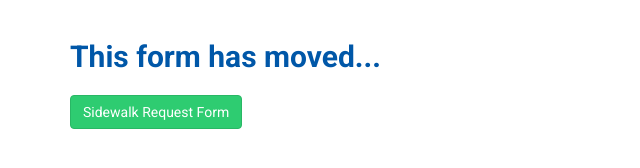
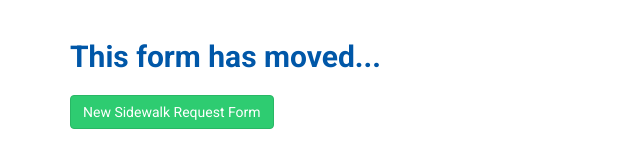
Before and after one commit to lfucg/sidewalks, a plain HTML site: page index.html at #!/home in a window 1280 px wide. Shown: the whole page, without its empty margins (0-640 px from the left). Drawn offline with nearby package versions, Linux system fonts and the light colour scheme; some packages are replaced by stand-ins of ours; no server answers.

Commit message:
Update home.html

```diff
--- a/templates/home.html
+++ b/templates/home.html
@@ -2,6 +2,6 @@
       <div>
       <h2 class="text-lex bold">This form has moved...<h2>
         <form name="streetForm">
-        <a class="btn btn-large btn-success" href="https://lexingtonky.formstack.com/forms/sidewalk_request_form">Sidewalk Request Form</a>
+        <a class="btn btn-large btn-success" href="https://lexingtonky.formstack.com/forms/sidewalk_request_form">New Sidewalk Request Form</a>
        </form>
       </div>
```
